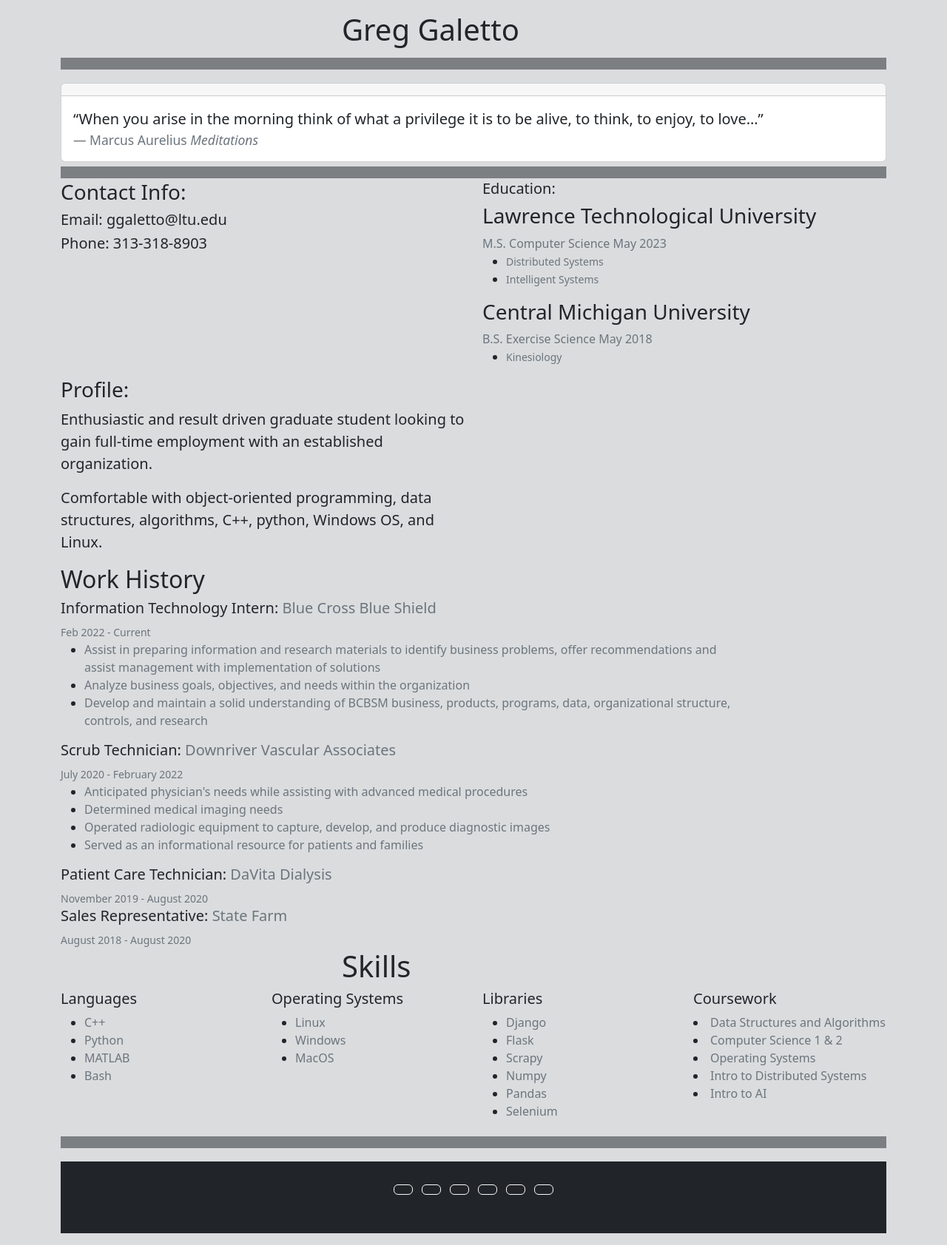
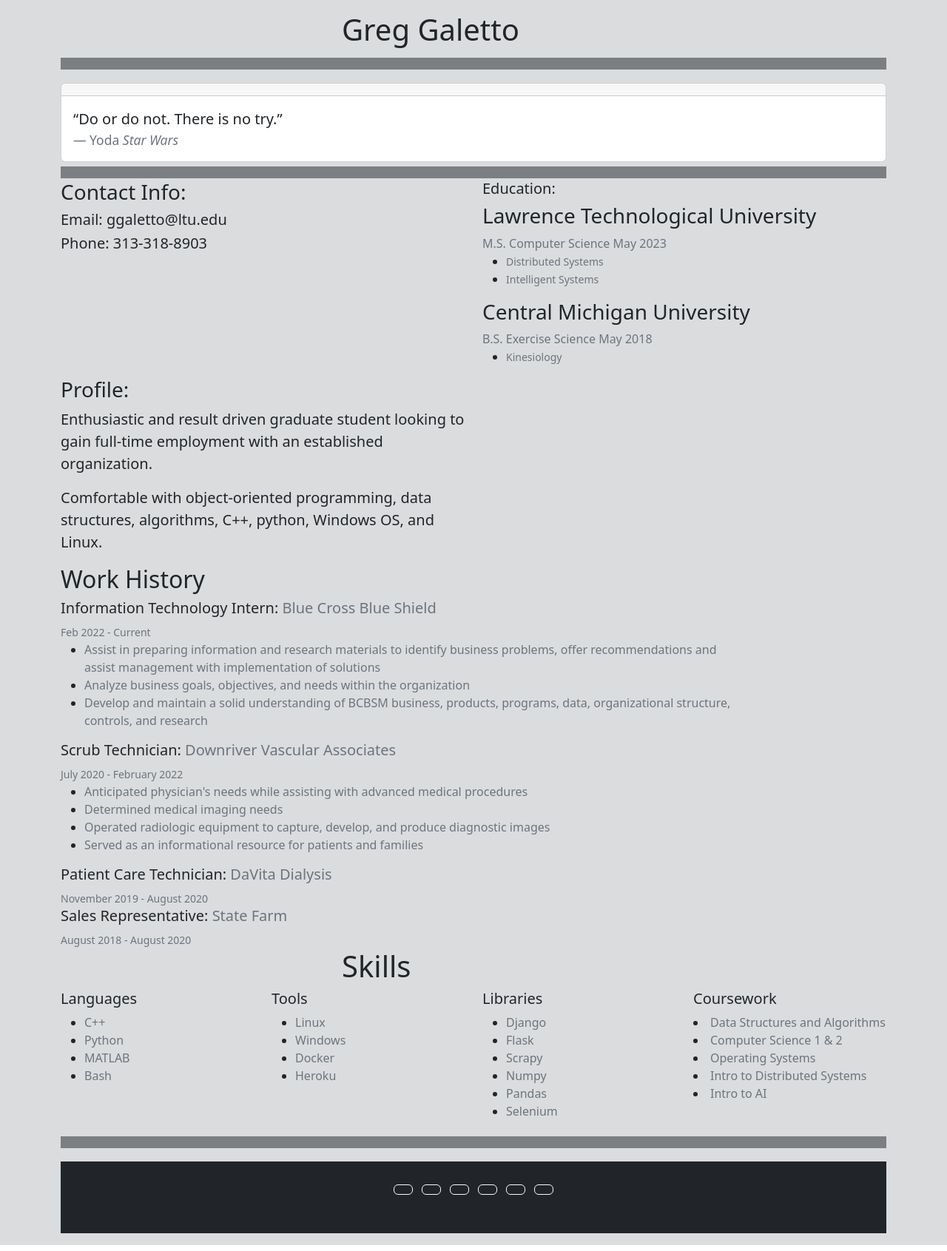
Before and after one commit to gergorty/MyFlaskSite, a Flask app: page / in a window 1280 px wide. Shown: the part 56-1747 px from the top of the page at 74% size. Run offline with Flask 2, Linux system fonts and the light colour scheme.

Commit message:
hopegully this works

```diff
--- a/requirements.txt
+++ b/requirements.txt
@@ -1,5 +1,6 @@
 click==8.1.3
 Flask==2.1.2
+gunicorn==20.1.0
 itsdangerous==2.1.2
 Jinja2==3.1.2
 MarkupSafe==2.1.1
--- a/templates/index.html
+++ b/templates/index.html
@@ -29,8 +29,8 @@
         </div>
         <div class="card-body">
           <blockquote class="blockquote mb-0">
-            <p>“When you arise in the morning think of what a privilege it is to be alive, to think, to enjoy, to love…” </p>
-            <footer class="blockquote-footer">Marcus Aurelius <cite title="Source Title">Meditations</cite></footer>
+            <p>“Do or do not. There is no try.” </p>
+            <footer class="blockquote-footer">Yoda<cite title="Source Title"> Star Wars</cite></footer>
           </blockquote>
         </div>
       </div>
@@ -159,11 +159,13 @@
 
           </div>
           <div class="col">
-            <h5>Operating Systems</h5>
+            <h5>Tools</h5>
             <ul class-"list-group">
                 <li class-"list-group-item"><med class="text-muted">Linux</med></li>
                 <li class-"list-group-item"><med class="text-muted">Windows</med></li>
-                <li class-"list-group-item"><med class="text-muted">MacOS</med></li>
+                <li class-"list-group-item"><med class="text-muted">Docker</med></li>
+                <li class-"list-group-item"><med class="text-muted">Heroku</med></li>
+
             </ul>
           </div>
           <div class="col">
```
Also changed, not shown: .github/workflows/main_123gergorty321.yml (deleted).
